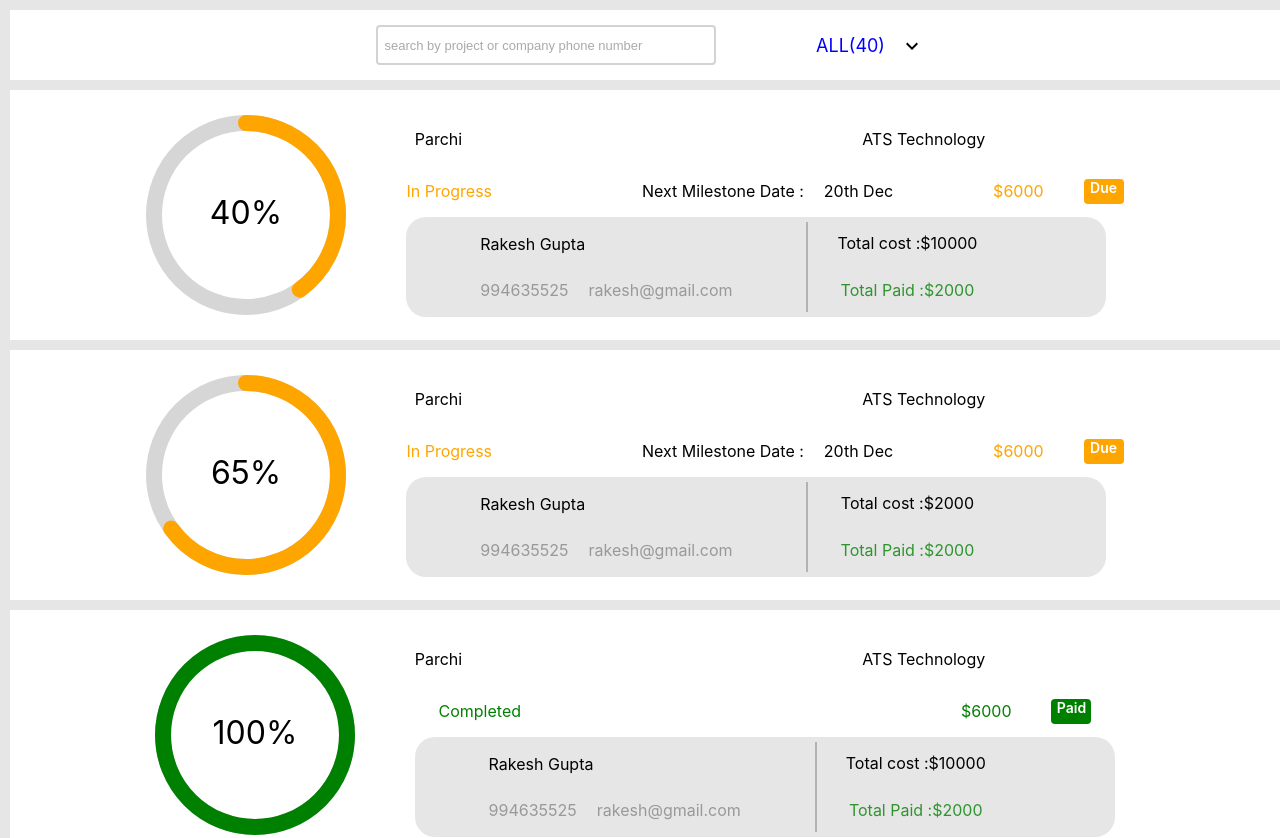
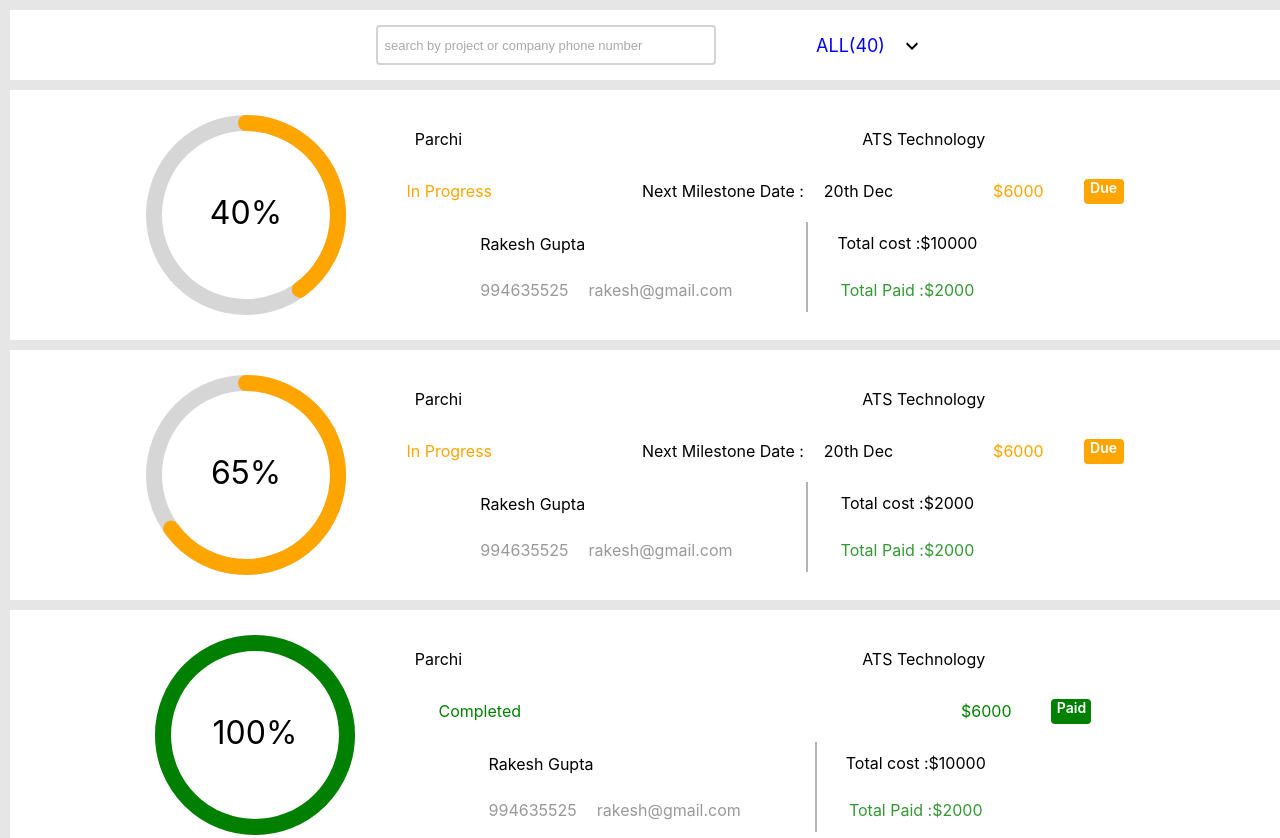
Before and after one commit to vijayravi342/ToritIntern, a React (Create React App) app: page / in a window 1280 px wide. Shown: the top 838 px of the page. Built offline with nearby package versions, Linux system fonts and the light colour scheme.

Commit message:
Update cards.js

```diff
--- a/src/comp/cards.js
+++ b/src/comp/cards.js
@@ -319,7 +319,7 @@ class Cards extends Component {
                 </div>
                 <div>
 
-                  <DetailsSection onClick={() => { this.setState({ selected: index }) }} style={{ background: selected === index ? 'white' : '#e6e6e6' }} >
+                  <DetailsSection onClick={() => { this.setState({ selected: !selected, notSelected: index }) }} style={{ background: selected === false && notSelected===index ? 'white' : 'f2f2f2' }} >
                     <DetailSection>
                       <CardName>{items.Name}</CardName>
                       <Details>
```
